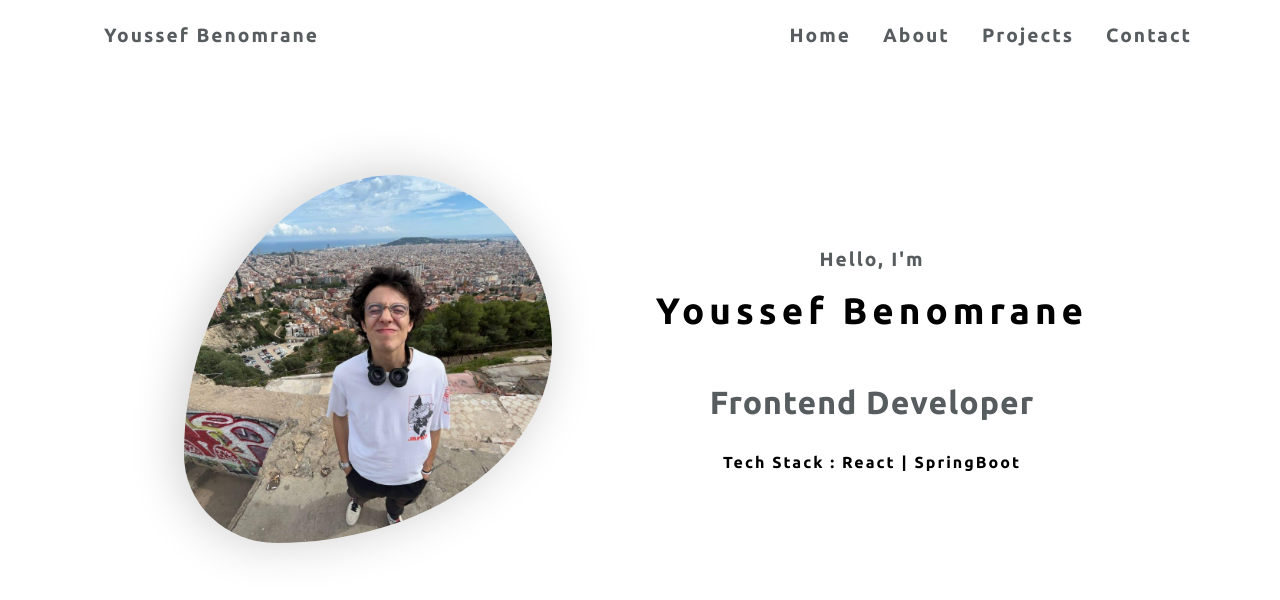
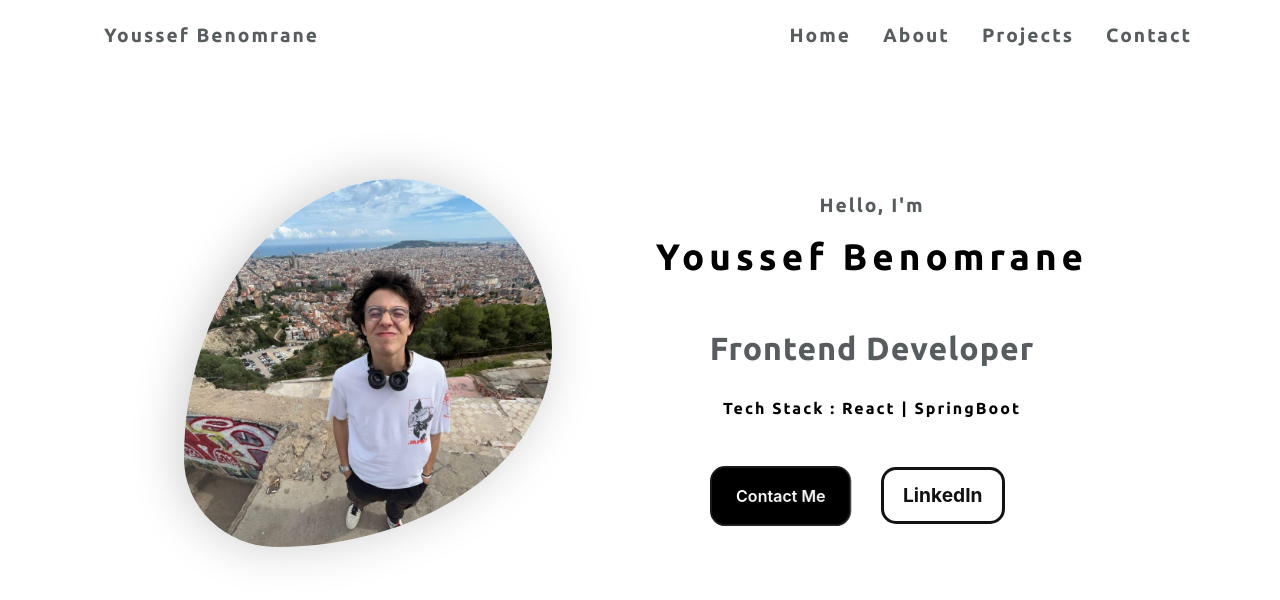
Before and after one commit to Youuusseff/Portfolio, a React (Create React App) app in the folder portfolio/: page / in a window 1280 px wide. Shown: the top 600 px of the page. Built offline with nearby package versions, Linux system fonts and the light colour scheme.

Commit message:
added buttons
next time the sliding menu

```diff
--- a/portfolio/src/components/home/App.css
+++ b/portfolio/src/components/home/App.css
@@ -211,6 +211,17 @@ nav{
   .right-nav.responsive .dropdown-item:hover{
     background-color: rgba(132, 135, 137, 0.7);
   }
+  .button-c{
+    width: 7rem !important;
+    overflow: hidden;
+    margin: 1rem !important;
+    padding-right: 6.2rem !important;
+
+  }
+  .button-l{
+    width: 6rem;
+    margin: 0 !important;
+  }
 }
 @media screen and (min-width:500px) and (max-width:1215px) {
   .main-nav{
@@ -240,3 +251,77 @@ nav{
     margin-left: 8rem;
   }
 }
+
+.button-c {
+  appearance: none;
+  background-color: #000000;
+  border: 2px solid #1A1A1A;
+  border-radius: 15px;
+  box-sizing: border-box;
+  color: #FFFFFF;
+  cursor: pointer;
+  display: inline-block;
+  font-family: Roobert,-apple-system,BlinkMacSystemFont,"Segoe UI",Helvetica,Arial,sans-serif,"Apple Color Emoji","Segoe UI Emoji","Segoe UI Symbol";
+  font-size: 16px;
+  font-weight: 600;
+  line-height: normal;
+  margin: 0;
+  min-height: 60px;
+  min-width: 0;
+  outline: none;
+  padding: 16px 24px;
+  text-align: center;
+  text-decoration: none;
+  transition: all 300ms cubic-bezier(.23, 1, 0.32, 1);
+  user-select: none;
+  -webkit-user-select: none;
+  touch-action: manipulation;
+  text-wrap: nowrap;
+  will-change: transform;
+}
+.button-l {
+  align-items: center;
+  background-color: #fff;
+  border-radius: 12px;
+  box-shadow: transparent 0 0 0 3px,rgba(18, 18, 18, .1) 0 6px 20px;
+  box-sizing: border-box;
+  color: #121212;
+  cursor: pointer;
+  display: inline-flex;
+  flex: 1 1 auto;
+  font-family: Inter,sans-serif;
+  font-size: 1.2rem;
+  font-weight: 700;
+  justify-content: center;
+  line-height: 1;
+  margin: 2rem;
+  outline: none;
+  padding: 1rem 1.2rem;
+  text-align: center;
+  text-decoration: none;
+  transition: box-shadow .2s,-webkit-box-shadow .2s;
+  white-space: nowrap;
+  border: 0;
+  user-select: none;
+  -webkit-user-select: none;
+  touch-action: manipulation;
+  box-shadow: #121212 0 0 0 3px, transparent 0 0 0 0;
+}
+
+.button-l:hover {
+  transform: translateY(2px);
+}
+
+.button-c:disabled {
+  pointer-events: none;
+}
+
+.button-c:hover {
+  box-shadow: rgba(0, 0, 0, 0.25) 0 8px 15px;
+  transform: translateY(-2px);
+}
+
+.button-c:active {
+  box-shadow: none;
+  transform: translateY(0);
+}
--- a/portfolio/src/components/home/Home.js
+++ b/portfolio/src/components/home/Home.js
@@ -13,6 +13,10 @@ export default function Home() {
         <h1>Youssef Benomrane</h1>
         <h3>Frontend Developer</h3>
         <h4>Tech Stack : React | SpringBoot </h4>
+        <div className='buttons'>
+          <a href='' target='_blank'><button class="button-c" role="button">Contact Me</button></a>
+          <a href='https://github.com/Youuusseff' target='_blank'><button class="button-l" role="button">LinkedIn</button></a>
+        </div>
       </div>
     </div>
   )
```
